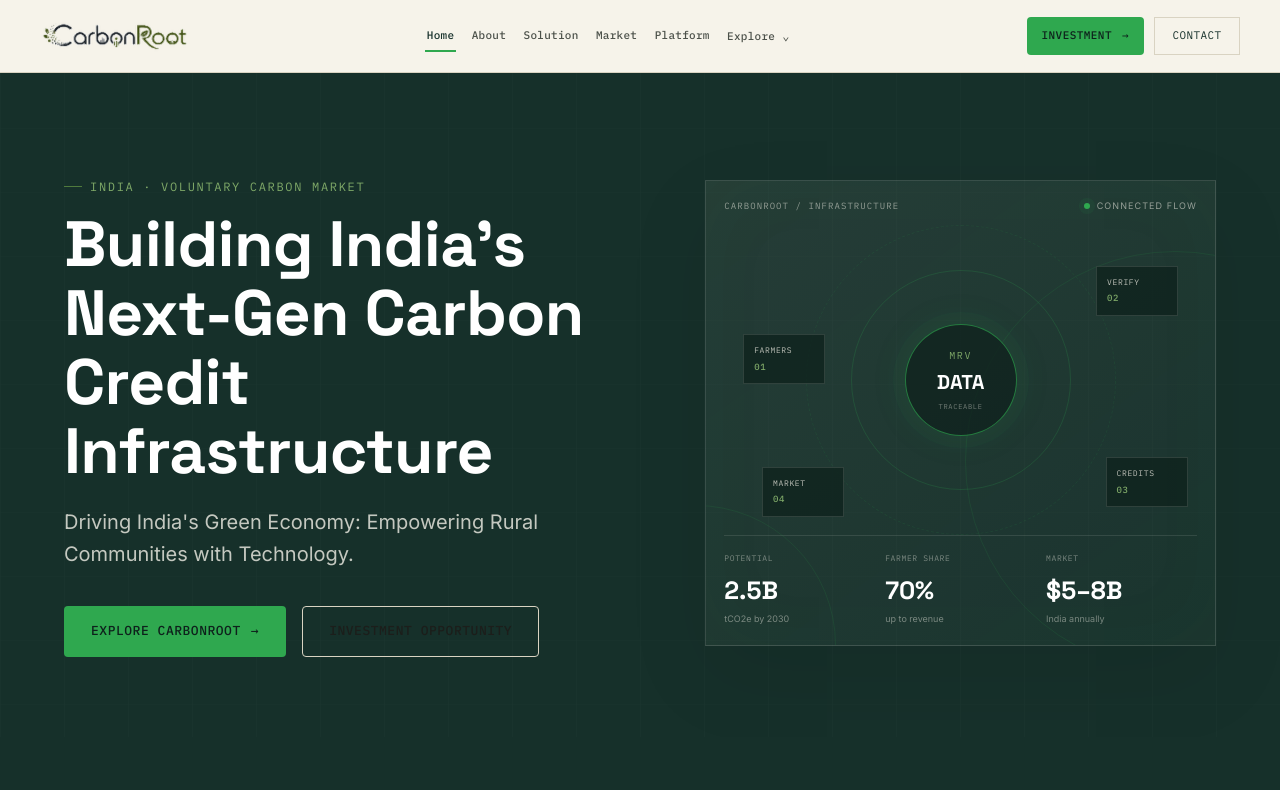
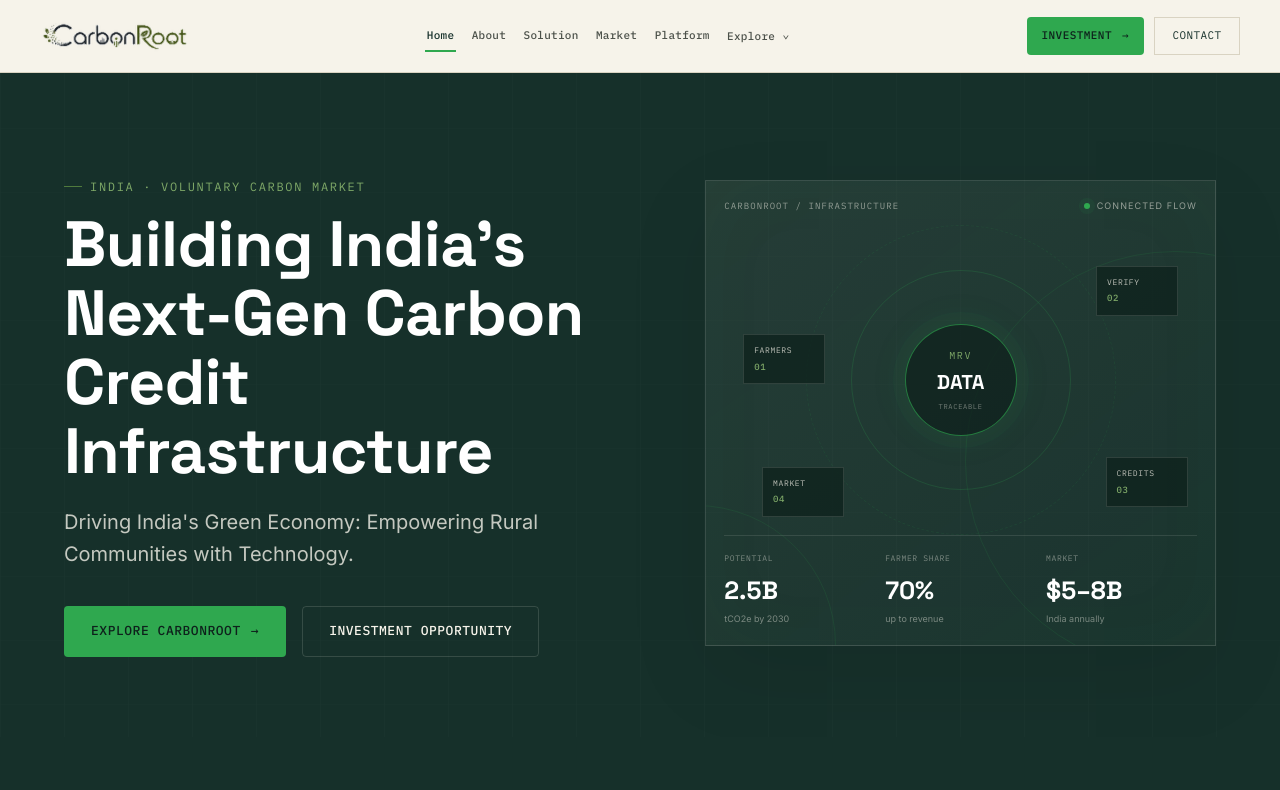
Before and after one commit to yashvicciindia-hub/CarbonRoot, a plain HTML site: page index.html in a window 1280 px wide. Shown: the top 790 px of the page. Drawn offline with Linux system fonts and the light colour scheme.

Commit message:
Edited color combination

```diff
--- a/css/style.css
+++ b/css/style.css
@@ -175,6 +175,8 @@
 .btn-outline:hover { border-color: var(--moss); color: var(--moss); }
 .section--dark .btn-outline { border-color: var(--line-dark); color: var(--parchment); }
 .section--dark .btn-outline:hover { border-color: var(--moss-light); color: var(--moss-light); }
+.hero .btn-outline { border-color: var(--line-dark); color: var(--parchment); }
+.hero .btn-outline:hover { border-color: var(--moss-light); color: var(--moss-light); }
 .btn-arrow { transition: transform var(--fast) var(--ease); }
 .btn:hover .btn-arrow { transform: translateX(3px); }
 .btn[disabled] { opacity: 0.6; cursor: not-allowed; }
@@ -913,6 +915,8 @@
 .nav-explore-trigger span {
   font-size: 12px;
   transition: transform var(--fast) var(--ease);
+  position: relative;
+  top: -2px;
 }
 .nav-explore-trigger:hover,
 .nav-explore-trigger[aria-expanded="true"],
```
